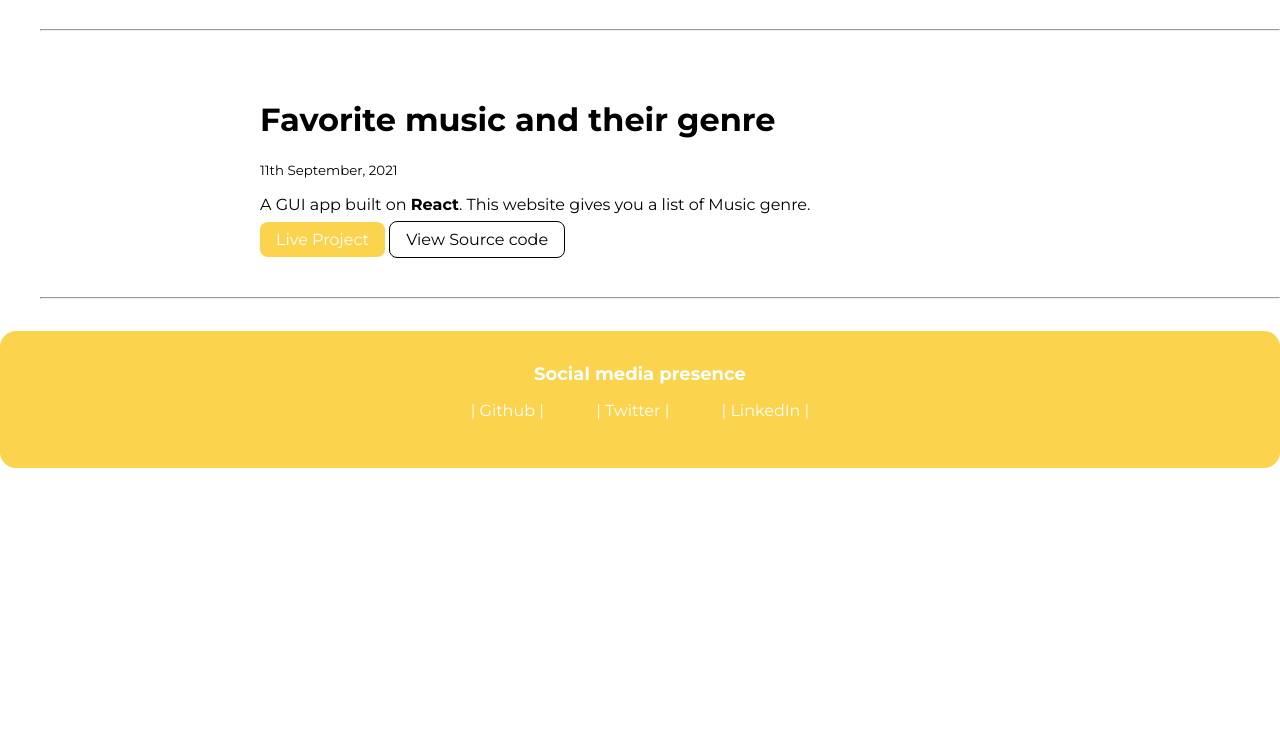
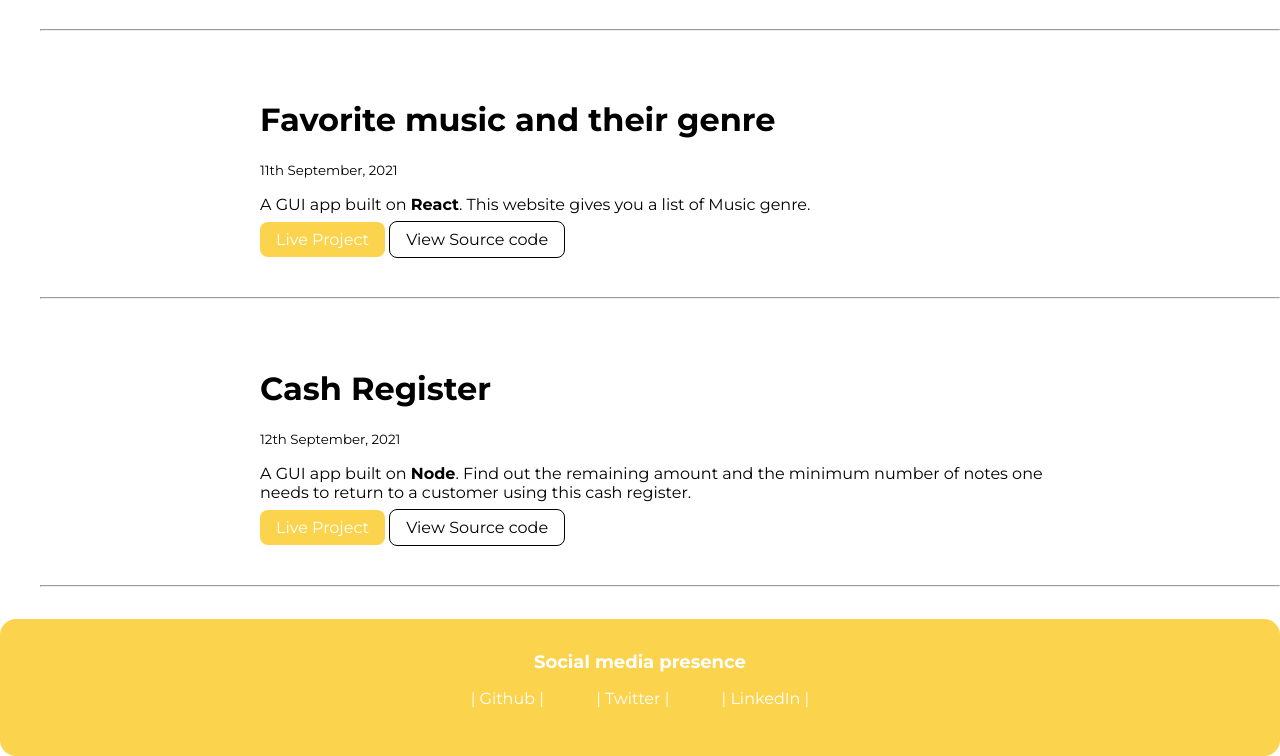
Before and after one commit to krgarima/Garima-HTMLCSSdemo, a plain HTML site: page projects.html in a window 1280 px wide. Shown: the part 1915-2671 px from the top of the page. Before the commit the page ends 2383 px from the top, so only its background shows below. Drawn offline with Linux system fonts and the light colour scheme.

Commit message:
added 1 project

```diff
--- a/projects.html
+++ b/projects.html
@@ -109,6 +109,17 @@
         </li>
         <hr class="line">
 
+        <li>
+            <div class="container container-center">
+                <h1>Cash Register</h1>
+                <small>12th September, 2021</small>
+                <p>A GUI app built on <strong>Node</strong>. Find out the remaining amount and the minimum number of notes one needs to return to a customer using this cash register.</p>
+                <a class="link link-primary" href="https://cash-register-master.netlify.app/">Live Project</a>
+                <a class="link link-secondary" href="https://github.com/krgarima/Cash-register">View Source
+                    code</a>
+            </div>
+        </li>
+        <hr class="line">
 
 
 
```
